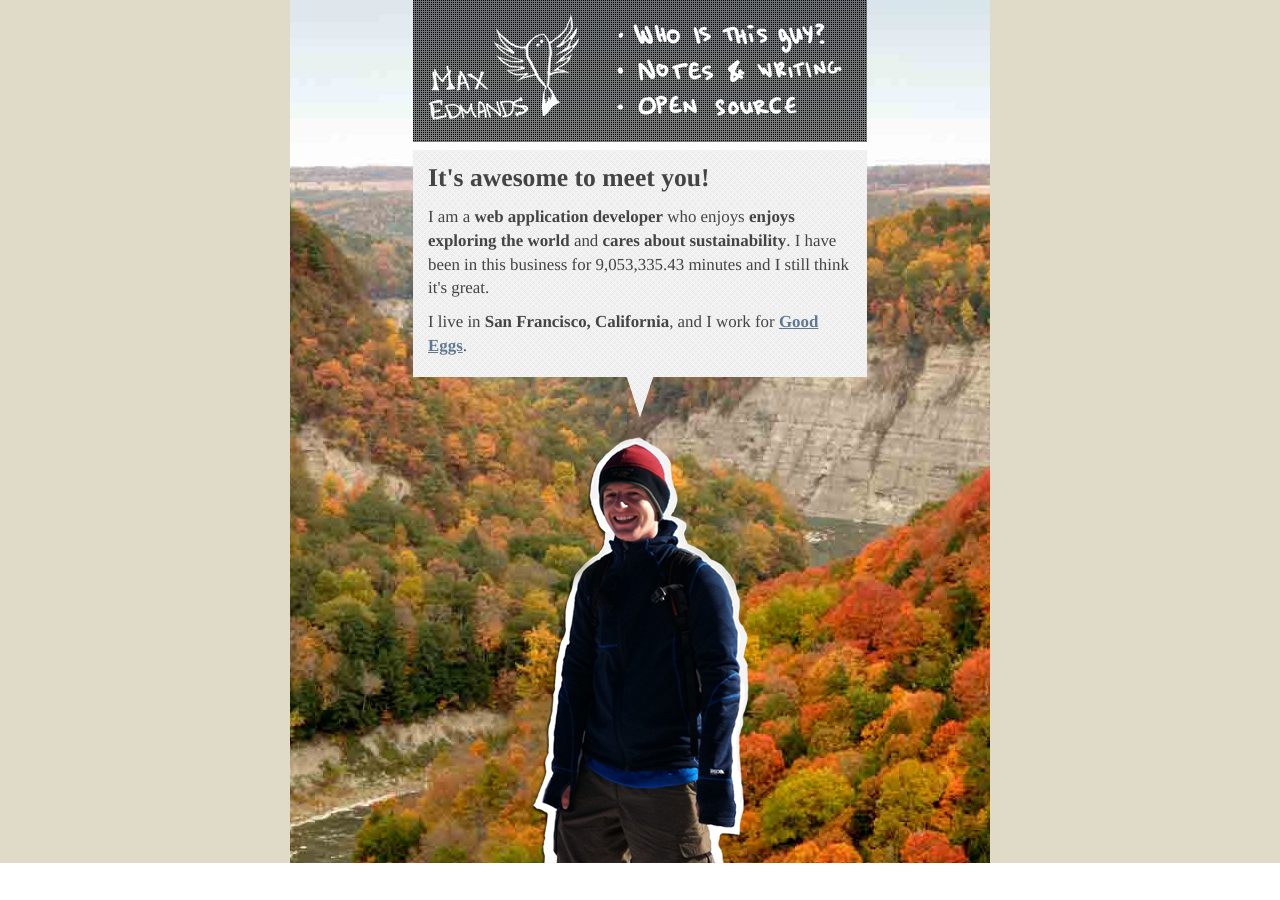
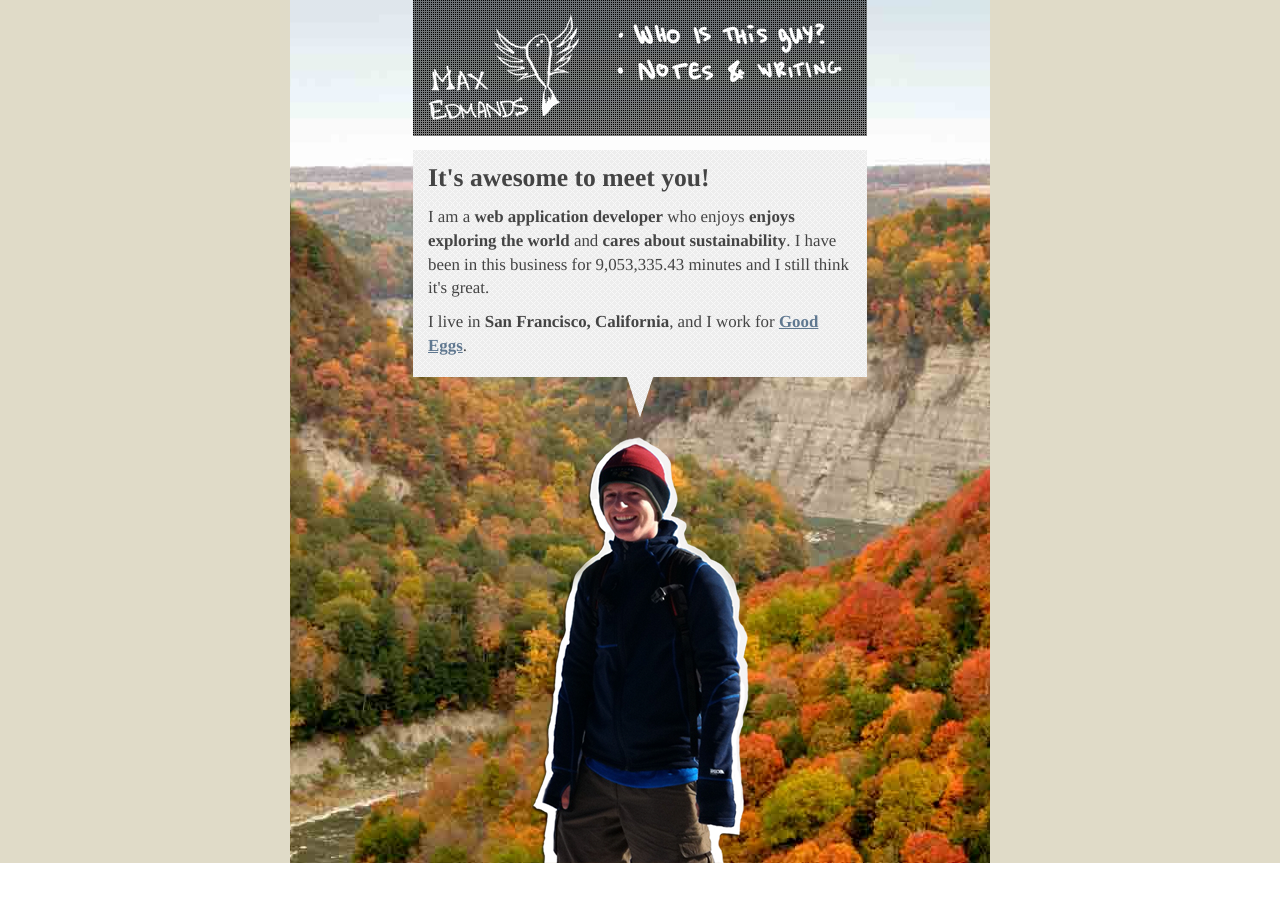
Before and after one commit to hazeledmands/demands.github.io, a Jekyll site: the page built from index.html, in a window 1280 px wide. Built offline with Jekyll 4.4.1, drawn with Linux system fonts in a browser that asks for light colours.

```diff
--- a/_includes/header.html
+++ b/_includes/header.html
@@ -38,12 +38,7 @@
                   Notes & Writing
                 </a>
               </li>
-              <li id='oss-link'>
-                <a href="/opensource.html" class="oss-link">
-                  Open Source
-                </a>
-              </li>
             </ul>
           </nav>
-        </div> <!-- end wrap -->
+        </div>
       </header>
```
